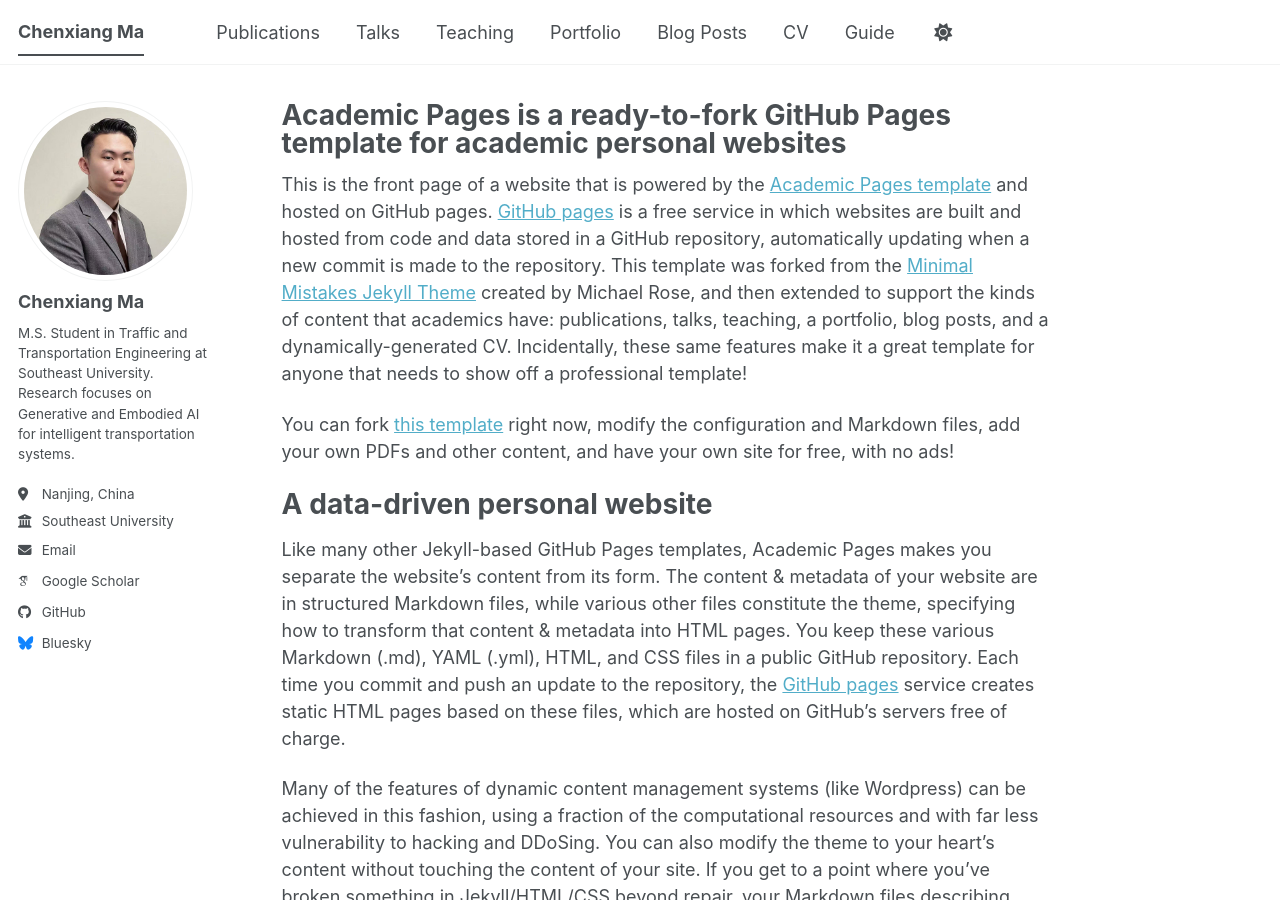
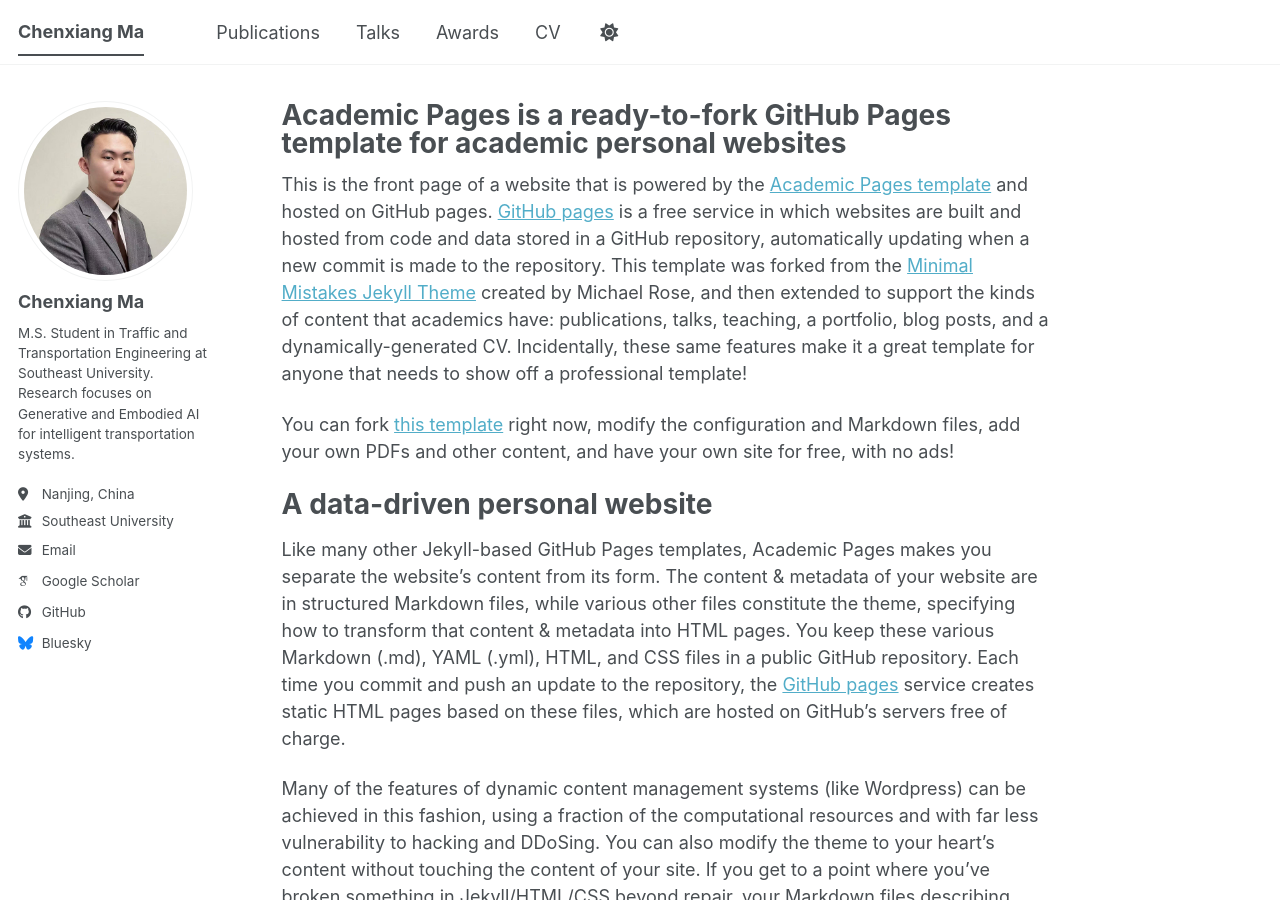
Before and after one commit to macxii23/macxii23.github.io, a Jekyll site: the page built from _pages/about.md, in a window 1280 px wide and 900 px high. Built offline with Jekyll 4.4.1, drawn with Linux system fonts in a browser that asks for light colours; some web fonts are replaced; a script bundle is joined from its source files by our own code; library files that are not in the unit come from our copies.

Commit message:
Update navigation.yml

```diff
--- a/_data/navigation.yml
+++ b/_data/navigation.yml
@@ -14,20 +14,8 @@
   - title: "Talks"
     url: /talks/
 
-  - title: "Teaching"
-    url: /teaching/
-
-  - title: "Portfolio"
-    url: /portfolio/
-
-  - title: "Blog Posts"
-    url: /year-archive/
+  - title: "Awards"
+    url: /awards/
 
   - title: "CV"
     url: /cv/
-
-  # - title: "CV"
-  #   url: /cv-json/
-
-  - title: "Guide"
-    url: /markdown/
```
